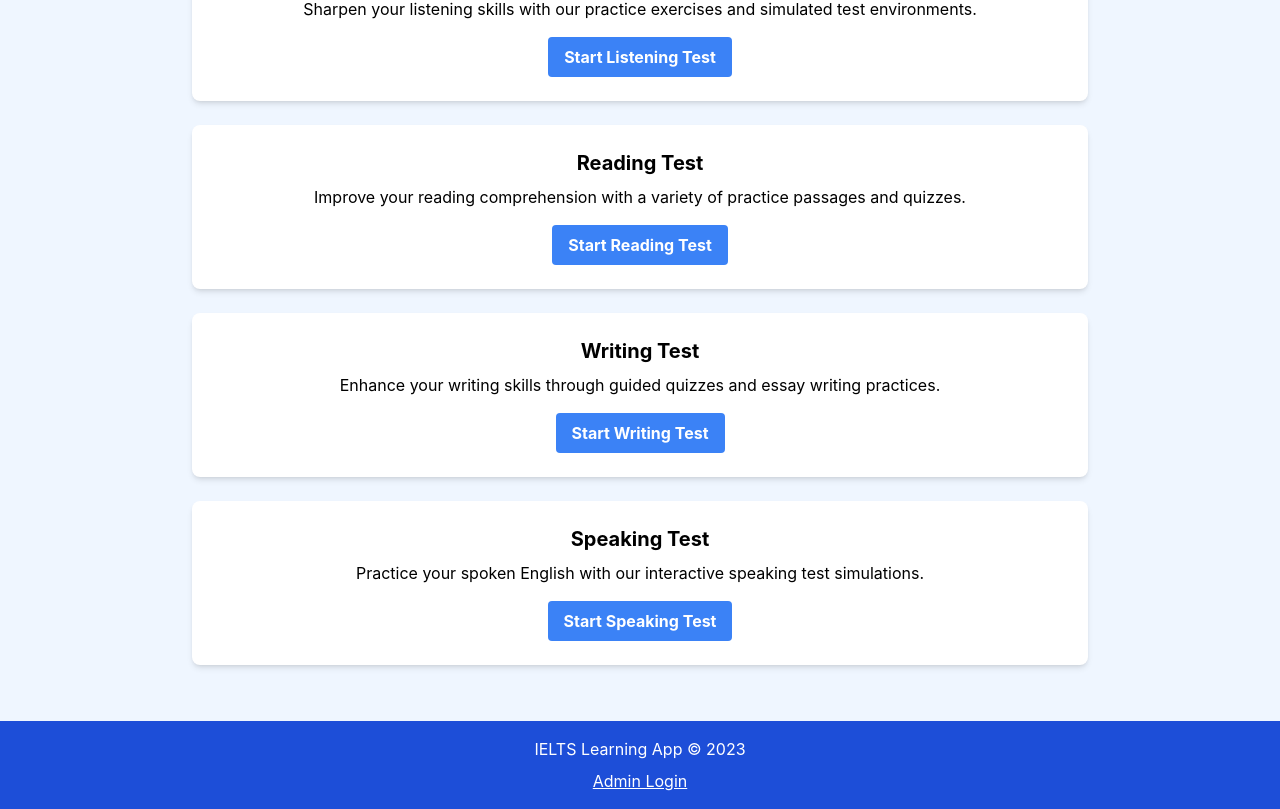
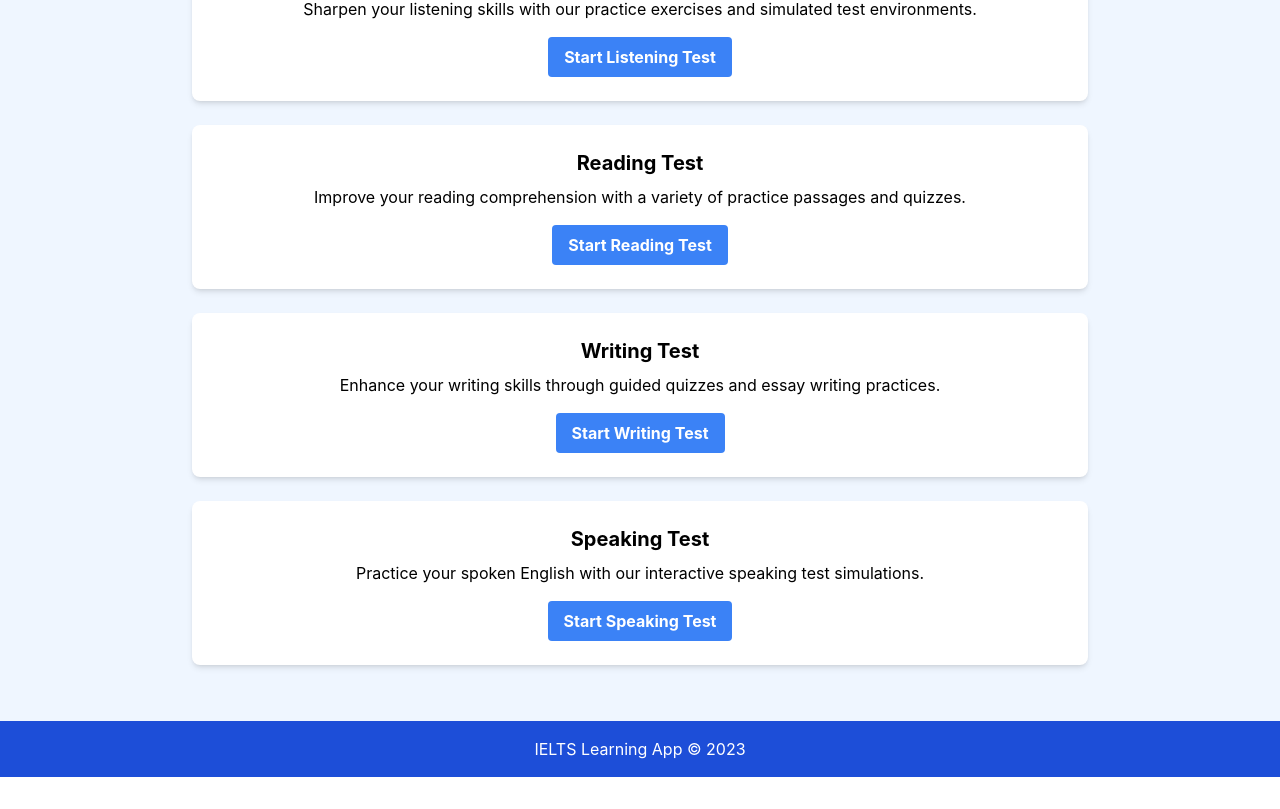
Before and after one commit to taufiqulf/IELTS_Buddy_Web, a React (Create React App) app: page / in a window 1280 px wide. Shown: the part 319-1128 px from the top of the page. After the commit the page ends 1096 px from the top, so only its background shows below. Built offline with nearby package versions, Linux system fonts and the light colour scheme.

Commit message:
remove admin login on dashboards

```diff
--- a/src/App.js
+++ b/src/App.js
@@ -60,9 +60,6 @@ function App() {
             </main>
             <footer className="bg-blue-700 text-white text-center p-4 flex flex-col items-center">
                 <p>IELTS Learning App © 2023</p>
-                <a href="#admin-login" className="text-white underline mt-2">
-                    Admin Login
-                </a>
             </footer>
         </div>
     );
```
